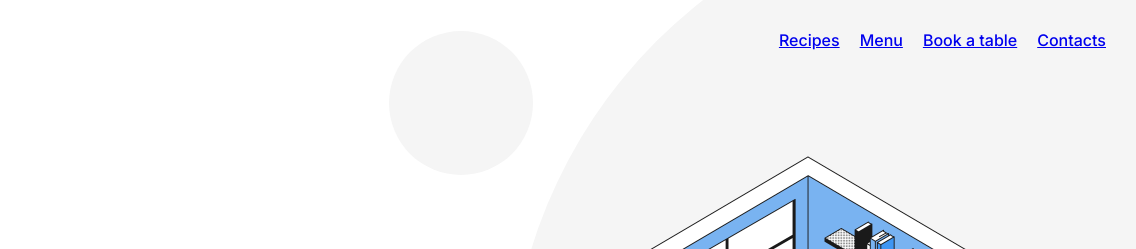
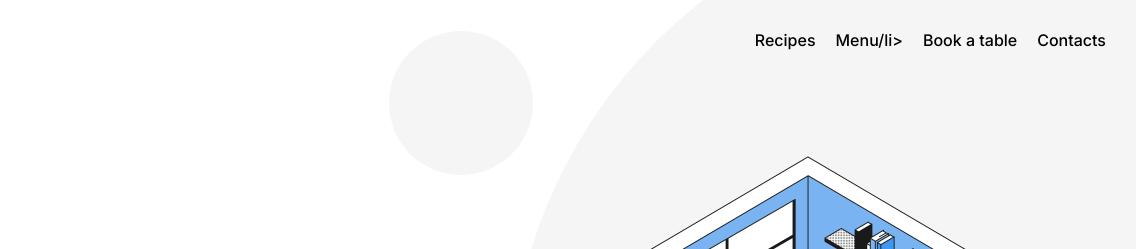
Before and after one commit to Dallin256/se_project_coffeeshop, a plain HTML site: page index.html in a window 1280 px wide. Shown: the top 249 px of the page, 144-1280 px from the left. Drawn offline with Linux system fonts and the light colour scheme; files whose address does not match are found by name.

Commit message:
remove a

```diff
--- a/index.html
+++ b/index.html
@@ -20,10 +20,10 @@
           <nav class="nav">
             <img alt="Coffee Logo" src="./images/logo_coffeeshop_dark.svg" class="nav__logo"/>
             <ul class="nav__links">
-              <li class="nav__link"><a href="#recipes">Recipes</a></li>
-              <li class="nav__link"><a href="#menu">Menu</a></li>
-              <li class="nav__link"><a href="#reservation">Book a table</a></li>
-              <li class="nav__link"><a href="#about">Contacts</a></li>
+              <li class="nav__link" href="#recipes">Recipes</li>
+              <li class="nav__link" href="#menu">Menu/li>
+              <li class="nav__link" href="#reservation">Book a table</li>
+              <li class="nav__link" href="#about">Contacts</li>
             </ul>
           </nav>
           <h1 class="header__title"><span class="header__span-accent">Specialty coffee</span> in the Triple Peaks Library</h1>
@@ -41,8 +41,8 @@
 
         <main class="content">
             <section id="recipes" class="recipes">
-              <h1 class="recipes__title">Recipes</h1>
-              <h2 class="recipes__subtitle">Check out some recipes we've collected for your home-brewing convenience:</h2>
+              <h2 class="recipes__title">Recipes</h2>
+              <h3 class="recipes__subtitle">Check out some recipes we've collected for your home-brewing convenience:</h3>
               <div class="recipes__videos">
                 <div class="recipes__videos recipes__videos_block">
                   <div>
```
